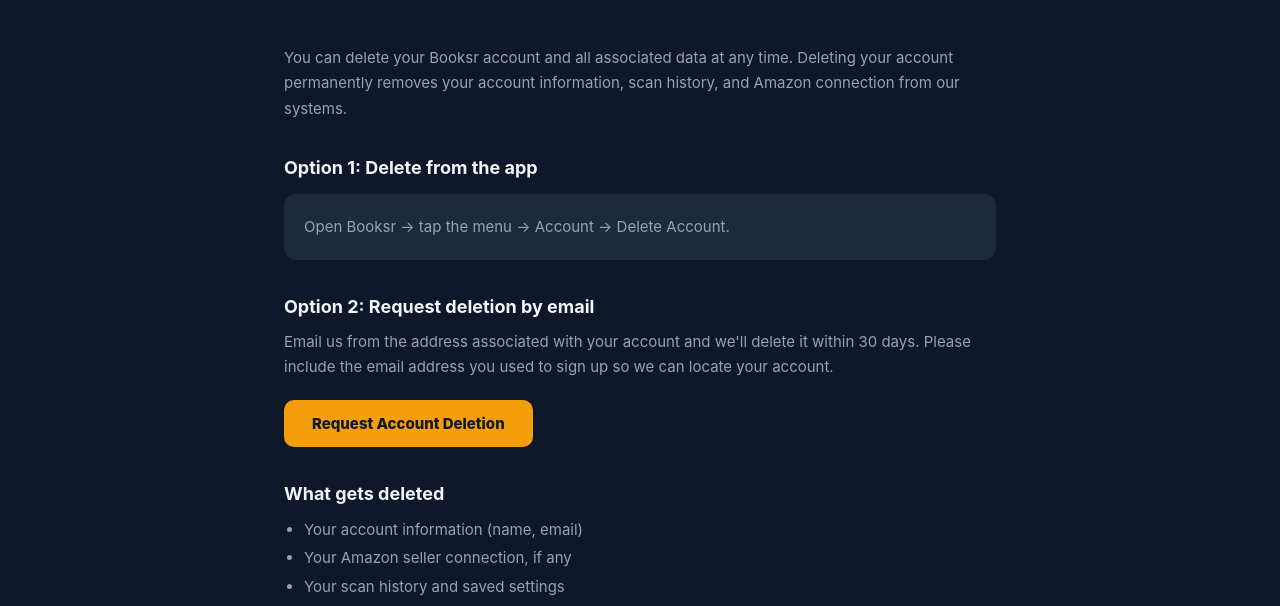
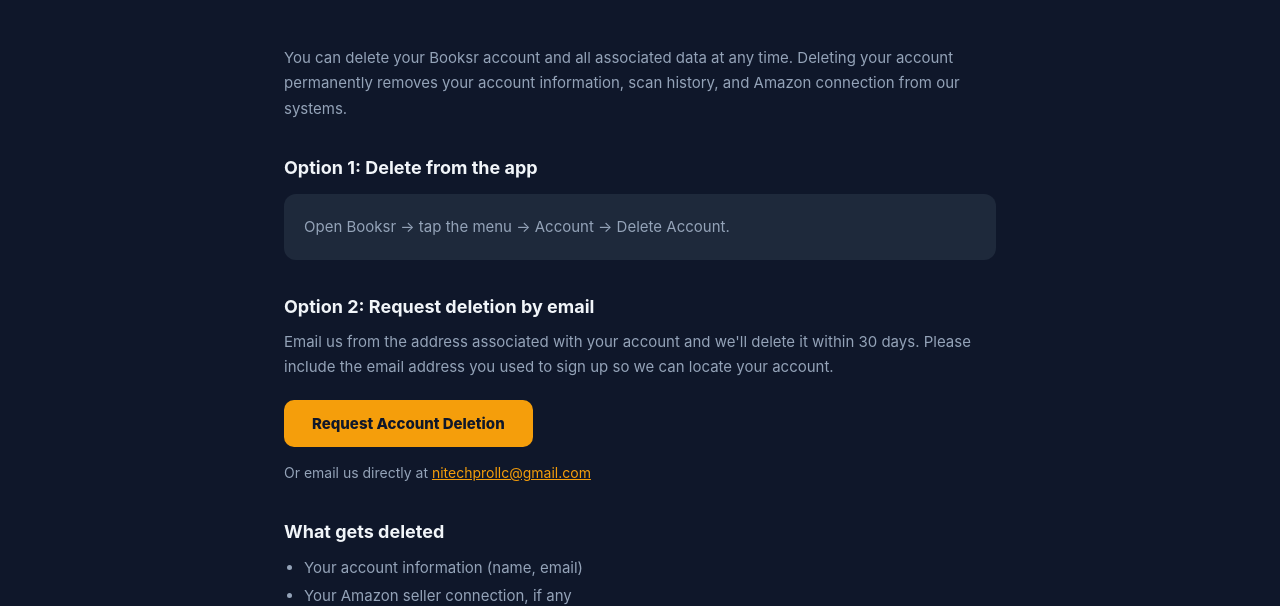
Before and after one commit to Recep-T/booksr-privacy-policy, a plain HTML site: page delete-account.html in a window 1280 px wide. Shown: the part 206-812 px from the top of the page. Drawn offline with Linux system fonts and the light colour scheme.

Commit message:
Add plain-text email fallback in case mailto: link doesn't open a mail client

```diff
--- a/delete-account.html
+++ b/delete-account.html
@@ -46,6 +46,7 @@
   <h2>Option 2: Request deletion by email</h2>
   <p>Email us from the address associated with your account and we'll delete it within 30 days. Please include the email address you used to sign up so we can locate your account.</p>
   <a class="btn" href="mailto:nitechprollc@gmail.com?subject=Delete%20my%20Booksr%20account&amp;body=Please%20delete%20my%20Booksr%20account%20and%20all%20associated%20data.%0A%0AAccount%20email%3A%20">Request Account Deletion</a>
+  <p style="margin-top:14px;font-size:14px">Or email us directly at <a href="mailto:nitechprollc@gmail.com" style="color:#f59e0b">nitechprollc@gmail.com</a></p>
 
   <h2>What gets deleted</h2>
   <ul>
```
